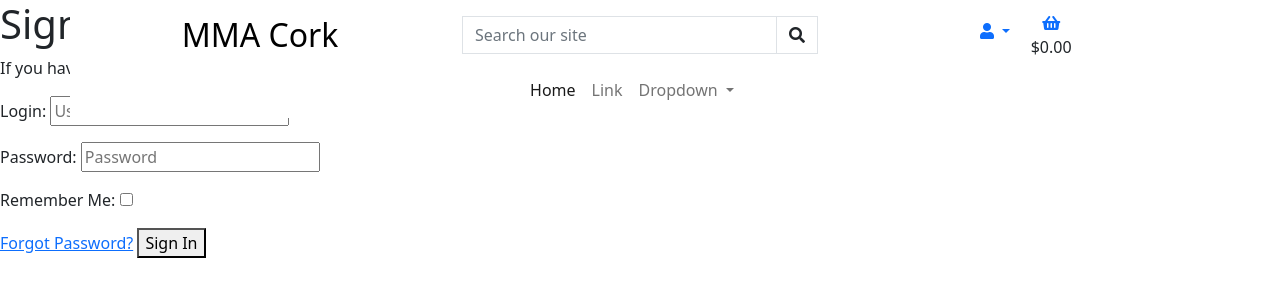
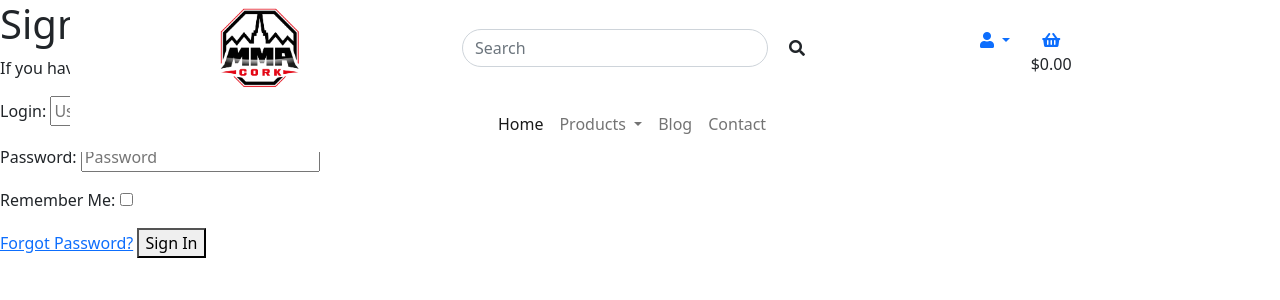
Before and after one commit to Callymags/ms4_Sample_Store, a Django app: page /accounts/login/ in a window 1280 px wide. Shown: the top 300 px of the page. Run offline with Django 3.2, Linux system fonts and the light colour scheme; some libraries are stand-ins or nearby versions.

Commit message:
style: add brand image and custom styling to navbar

```diff
--- a/sample_store/settings.py
+++ b/sample_store/settings.py
@@ -71,6 +71,7 @@ TEMPLATES = [
                 'django.template.context_processors.request',
                 'django.contrib.auth.context_processors.auth',
                 'django.contrib.messages.context_processors.messages',
+                'django.template.context_processors.media',
             ],
         },
     },
@@ -150,6 +151,10 @@ USE_TZ = True
 # https://docs.djangoproject.com/en/3.2/howto/static-files/
 
 STATIC_URL = '/static/'
+STATICFILES_DIRS = (os.path.join(BASE_DIR, 'static'),)
+
+MEDIA_URL = '/media/'
+MEDIA_ROOT = os.path.join(BASE_DIR, 'media')
 
 # Default primary key field type
 # https://docs.djangoproject.com/en/3.2/ref/settings/#default-auto-field
--- a/sample_store/urls.py
+++ b/sample_store/urls.py
@@ -15,9 +15,11 @@ Including another URLconf
 """
 from django.contrib import admin
 from django.urls import path, include
+from django.conf import settings
+from django.conf.urls.static import static
 
 urlpatterns = [
     path('admin/', admin.site.urls),
     path('accounts/', include('allauth.urls')),
     path('', include('home.urls')),
-]
+] + static(settings.MEDIA_URL, document_root=settings.MEDIA_ROOT)
--- a/templates/base.html
+++ b/templates/base.html
@@ -41,23 +41,17 @@
   <header class="container fixed-top">
     <div id="topnav" class="row bg-white pt-lg-2 d-none d-lg-flex">
       <div class="col-12 col-lg-4 my-auto py-1 py-lg-0 text-center text-lg-left">
-        <a href="{% url 'home' %}" class="nav-link main-logo-link">
-          <h2 class="logo-font text-black my-0">MMA Cork</h2>
+        <a class="" href="">
+          <img src="{{ MEDIA_URL }}logo.png" alt="" width="80" height="80">
         </a>
       </div>
       <div class="col-12 col-lg-4 my-auto py-1 py-lg-0">
-        <form method="GET" action="">
-          <div class="input-group w-100">
-            <input class="form-control border border-black rounded-0" type="text" name="q"
-              placeholder="Search our site">
-            <div class="input-group-append">
-              <button class="form-control btn btn-black border border-black rounded-0" type="submit">
-                <span class="icon">
+        <form method="GET" action="" class="d-none d-lg-flex justify-content-center">
+          <input class="form-control me-2 rounded-pill" type="text" name="q" placeholder="Search" aria-label="Search">
+          <button class="btn" type="submit">
+            <span>
               <i class="fas fa-search"></i>
-                </span>
             </button>
-            </div>
-          </div>
         </form>
       </div>
       <div class="col-12 col-lg-4 my-auto py-1 py-lg-0">
@@ -81,7 +75,7 @@
             </ul>
           </li>
           <li class="nav-item">
-            <a class="nav-link pt-0 pb-0" aria-current="page" href="#"><span><i
+            <a class="nav-link pb-0" aria-current="page" href="#"><span><i
                   class="fas fa-shopping-basket"></i></span></a>
             <p class="my-0 text-center">
               {% if grand_total %}
@@ -97,8 +91,8 @@
     <div class="row bg-white">
       <nav class="navbar navbar-expand-lg navbar-light w-100">
         <div class="col-8 d-lg-none my-auto py-1 py-lg-0 text-center text-lg-left">
-          <a href="{% url 'home' %}" class="nav-link main-logo-link">
-            <h2 class="logo-font text-black my-0">MMA Cork</h2>
+          <a class="" href="">
+            <img src="{{ MEDIA_URL }}logo.png" alt="" width="80" height="80">
           </a>
         </div>
         <button class="navbar-toggler" type="button" data-bs-toggle="offcanvas" data-bs-target="#offcanvasNavbar"
@@ -107,30 +101,80 @@
         </button>
         <div class="offcanvas offcanvas-end" tabindex="-1" id="offcanvasNavbar" aria-labelledby="offcanvasNavbarLabel">
           <div class="offcanvas-header">
-            <h5 class="offcanvas-title" id="offcanvasNavbarLabel">Offcanvas</h5>
+            <a class="" href="">
+              <img src="{{ MEDIA_URL }}logo.png" alt="" width="80" height="80">
+            </a>
             <button type="button" class="btn-close text-reset" data-bs-dismiss="offcanvas" aria-label="Close"></button>
           </div>
           <div class="offcanvas-body">
             <ul class="navbar-nav justify-content-center flex-grow-1 pe-3">
-              <li class="nav-item">
+              <div class="row d-lg-none">
+                <div class="col-10">
+                  <form method="GET" action="" class="d-inline d-lg-none w-100">
+                    <input class="form-control me-2 rounded-pill" type="text" name="q" placeholder="Search" aria-label="Search">
+                  </form>
+                </div>
+                <div class="col-2">
+                  <button class="btn" type="submit">
+                    <span>
+                      <i class="fas fa-search"></i>
+                  </button>
+                </div>
+              </div>
+              <li class="nav-item dropdown d-lg-none pt-2">
+                <a class="nav-link dropdown-toggle" aria-current="page" href="#" id="navbarDropdown" role="button"
+                  data-bs-toggle="dropdown" aria-expanded="false">
+                  <span><i class="fas fa-user"></i></span>
+                </a>
+                <ul class="dropdown-menu" aria-labelledby="navbarDropdown">
+                  {% if request.user.is_authenticated %}
+                  {% if request.user.is_superuser %}
+                  <li class="pt-2"><a class="dropdown-item" href="#">Product Management</a></li>
+                  {% endif %}
+                  <li class="pt-2"><a class="dropdown-item" href="#">Profile</a></li>
+                  <li><a class="dropdown-item" href="{% url 'account_logout' %}">Logout</a></li>
+                  {% else %}
+                  <li class="pt-2"><a class="dropdown-item" href="{% url 'account_login' %}">Login</a></li>
+                  <li class="pt-2"><a class="dropdown-item" href="{% url 'account_signup' %}">Register</a></li>
+                  {% endif %}
+                </ul>
+              </li>
+              <li class="nav-item d-lg-none pt-2">
+                <a class="nav-link pt-0 pb-0 d-inline" aria-current="page" href="#"><span><i
+                      class="fas fa-shopping-basket"></i></span></a>
+                <p class="my-0 text-center d-inline">
+                  {% if grand_total %}
+                  ${{ grand_total|floatformat:2 }}
+                  {% else %}
+                  $0.00
+                  {% endif %}
+                </p>
+              </li>
+              <li class="pt-2 offset-3 d-lg-none">
+                <hr class="dropdown-divider w-50">
+              </li>
+              <li class="nav-item pt-2">
                 <a class="nav-link active" aria-current="page" href="#">Home</a>
               </li>
-              <li class="nav-item">
-                <a class="nav-link" href="#">Link</a>
-              </li>
-              <li class="nav-item dropdown">
+              <li class="nav-item dropdown pt-2">
                 <a class="nav-link dropdown-toggle" href="#" id="offcanvasNavbarDropdown" role="button"
                 data-bs-toggle="dropdown" aria-expanded="false">
-                  Dropdown
+                Products
               </a>
               <ul class="dropdown-menu" aria-labelledby="offcanvasNavbarDropdown">
-                  <li><a class="dropdown-item" href="#">Action</a></li>
-                  <li><a class="dropdown-item" href="#">Another action</a></li>
-                  <li>
-                    <hr class="dropdown-divider">
+                <li class="pt-2"><a class="dropdown-item" href="#">All Products</a></li>
+                <li class="pt-2"><a class="dropdown-item" href="#">Protein</a></li>
+                <li class="pt-2"><a class="dropdown-item" href="#">Rashguards</a></li>
+                <li class="pt-2"><a class="dropdown-item" href="#">Spats</a></li>
+                <li class="pt-2"><a class="dropdown-item" href="#">Shorts</a></li>
+                <li class="pt-2"><a class="dropdown-item" href="#">T-Shirts</a></li>
+              </ul>
             </li>
-                  <li><a class="dropdown-item" href="#">Something else here</a></li>
-                </ul>
+            <li class="nav-item pt-2">
+              <a class="nav-link" href="#">Blog</a>
+            </li>
+            <li class="nav-item pt-2">
+              <a class="nav-link" href="#">Contact</a>
             </li>
           </ul>
           </div>
```
Also changed, not shown: media/logo.png (added). Lines whose indentation alone changed are shown as unchanged.
